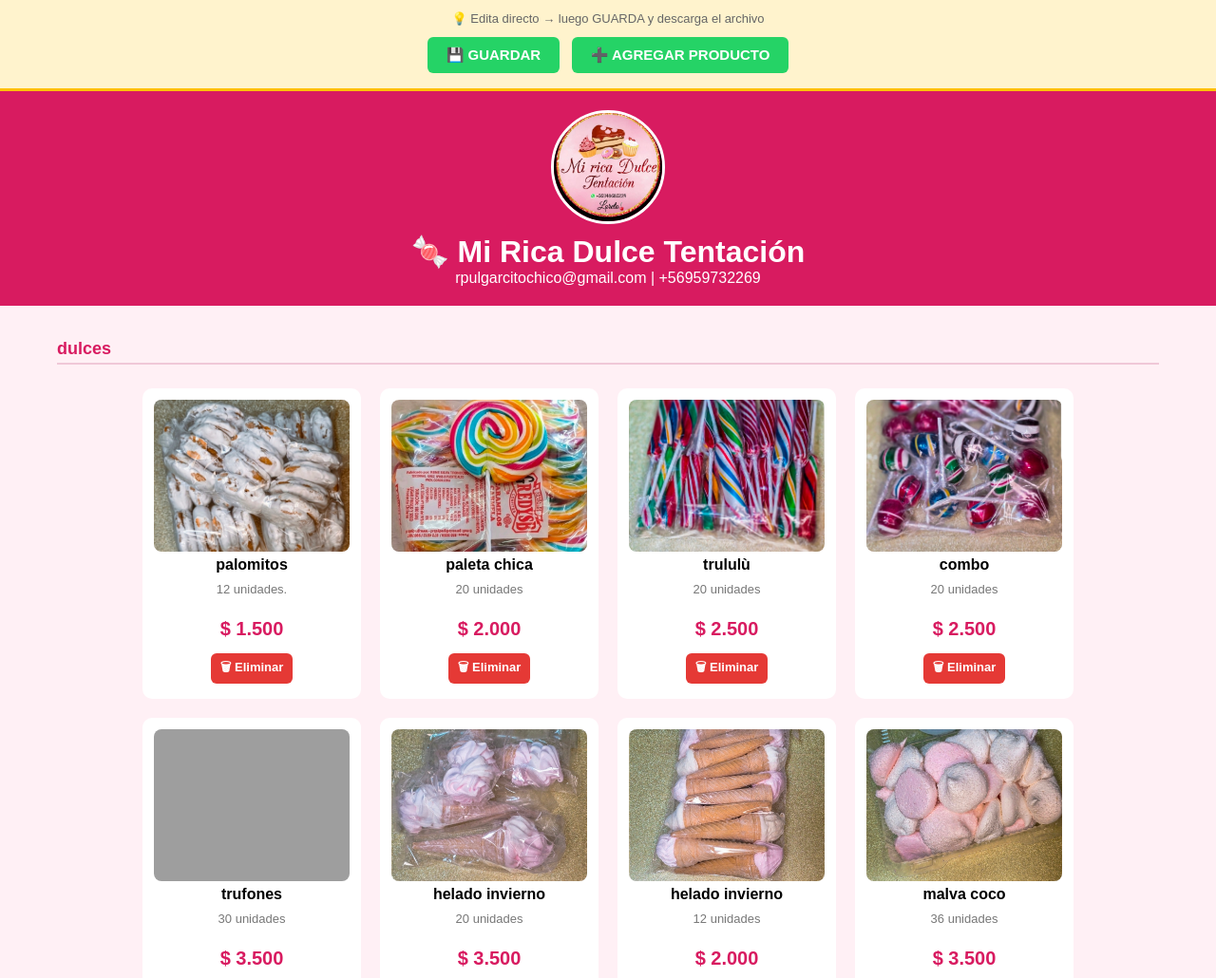
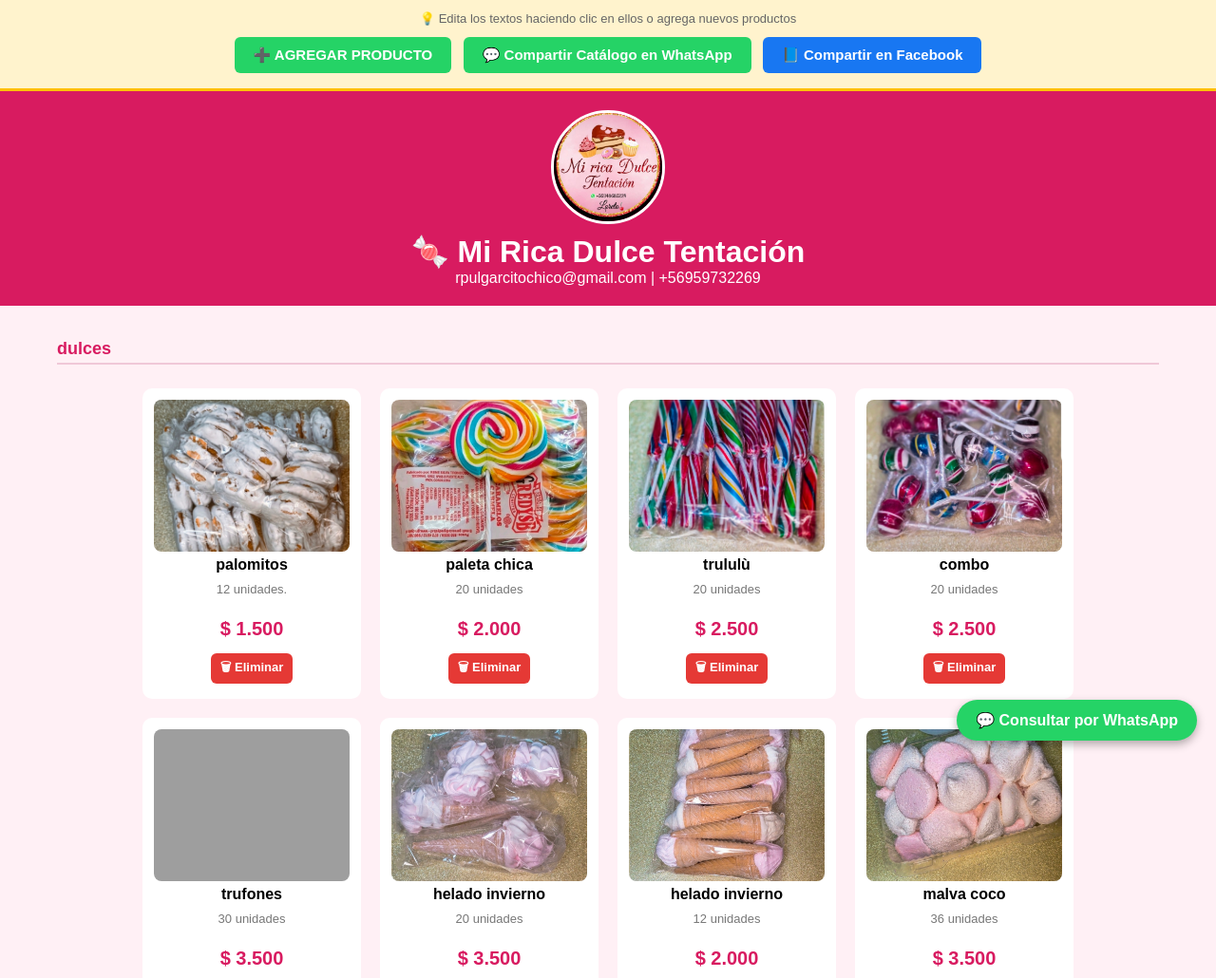
Before and after one commit to mi-aplicacion/mi-rica-dulce-tentacion, a plain HTML site: page index.html in a window 1280 px wide. Shown: the top 1030 px of the page at 95% size. Drawn offline with Linux system fonts and the light colour scheme; grey boxes are pictures that could not be loaded.

Commit message:
Add files via upload

```diff
--- a/index.html
+++ b/index.html
@@ -11,7 +11,33 @@
         button:hover {background:#1ebd56;}
         .btn-eliminar {background:#e53935; padding:5px 10px; font-size:13px; margin-top:8px;}
         .btn-eliminar:hover {background:#c62828;}
-        #mensaje {color:green; font-weight:bold; display:none; margin-top:8px; font-size:14px;}
+
+        /* Estilo especial para el botón de WhatsApp flotante */
+        .btn-whatsapp-flotante {
+            position: fixed;
+            bottom: 20px;
+            right: 20px;
+            background: #25d366;
+            color: white;
+            padding: 12px 20px;
+            border-radius: 50px;
+            font-size: 16px;
+            font-weight: bold;
+            box-shadow: 0px 4px 10px rgba(0,0,0,0.3);
+            z-index: 1000;
+            display: flex;
+            align-items: center;
+            gap: 8px;
+            text-decoration: none;
+            transition: background 0.2s;
+        }
+        .btn-whatsapp-flotante:hover {
+            background: #1ebd56;
+        }
+
+        .btn-facebook { background: #1877f2; }
+        .btn-facebook:hover { background: #145dbf; }
+        .btn-compartir-wa { background: #25d366; }
 
         header {padding:20px; background:#d81b60; color:white;}
         .logo {width:120px; height:120px; border-radius:50%; object-fit:cover; border:3px solid white; margin-bottom:10px;}
@@ -29,11 +55,16 @@
 <body>
 
 <div class="barra-botones">
-    <p style="font-size:13px; color:#666; margin-bottom:8px;">💡 Edita directo → luego GUARDA y descarga el archivo</p>
-    <button onclick="guardarYDescargar()">💾 GUARDAR</button>
+    <p style="font-size:13px; color:#666; margin-bottom:8px;">💡 Edita los textos haciendo clic en ellos o agrega nuevos productos</p>
     <button onclick="agregarProducto()">➕ AGREGAR PRODUCTO</button>
-    <div id="mensaje">✅ ¡Guardado! Se descargó como index.html ✅</div>
+    <button onclick="compartirEnWhatsApp()" class="btn-compartir-wa">💬 Compartir Catálogo en WhatsApp</button>
+    <button onclick="compartirEnFacebook()" class="btn-facebook">📘 Compartir en Facebook</button>
 </div>
+
+<!-- Botón flotante abajo que envía directo a tu celular -->
+<a href="javascript:void(0);" onclick="consultarWhatsApp()" class="btn-whatsapp-flotante">
+    💬 Consultar por WhatsApp
+</a>
 
 <header>
     <img src="1000231200.jpg" alt="Logo" class="logo">
@@ -59,13 +90,10 @@
 <div class="producto"><img src="foto11.jpg"><h3 class="editable" contenteditable="true">Guagüitas Amanda</h3><div class="descripcion editable" contenteditable="true">Bolsa surtida</div><div class="precio editable" contenteditable="true">$ 3.500</div><button class="btn-eliminar" onclick="eliminarProducto(this)">🗑 Eliminar</button></div>
 <div class="producto"><img src="foto12.jpg"><h3 class="editable" contenteditable="true">merenguitos</h3><div class="descripcion editable" contenteditable="true">Bandeja redonda</div><div class="precio editable" contenteditable="true">$ 3.000</div><button class="btn-eliminar" onclick="eliminarProducto(this)">🗑 Eliminar</button></div>
 <div class="producto"><img src="foto13.jpg"><h3 class="editable" contenteditable="true">guaguitas spark</h3><div class="descripcion editable" contenteditable="true">500 gramos</div><div class="precio editable" contenteditable="true">$ 4.500</div><button class="btn-eliminar" onclick="eliminarProducto(this)">🗑 Eliminar</button></div>
-
-
 <div class="producto"><img src="foto16.jpg"><h3 class="editable" contenteditable="true">guaguitas&nbsp;</h3><div class="descripcion editable" contenteditable="true">40 unidades</div><div class="precio editable" contenteditable="true">$ 3.500</div><button class="btn-eliminar" onclick="eliminarProducto(this)">🗑 Eliminar</button></div>
 
 <h2 class="categoria">Sustancias</h2>
 <div class="producto"><img src="foto17.jpg"><h3 class="editable" contenteditable="true">merengues</h3><div class="descripcion editable" contenteditable="true">40 unidades</div><div class="precio editable" contenteditable="true">$ 3.500</div><button class="btn-eliminar" onclick="eliminarProducto(this)">🗑 Eliminar</button></div>
-
 <div class="producto"><img src="foto19.jpg"><h3 class="editable" contenteditable="true">palmeritas</h3><div class="descripcion editable" contenteditable="true">20 unidades</div><div class="precio editable" contenteditable="true">$ 3.500</div><button class="btn-eliminar" onclick="eliminarProducto(this)">🗑 Eliminar</button></div>
 <div class="producto"><img src="foto20.jpg"><h3 class="editable" contenteditable="true">cachitos</h3><div class="descripcion editable" contenteditable="true">12&nbsp; unidades</div><div class="precio editable" contenteditable="true">$ 3.500</div><button class="btn-eliminar" onclick="eliminarProducto(this)">🗑 Eliminar</button></div>
 <div class="producto"><img src="foto21.jpg"><h3 class="editable" contenteditable="true">chilenitos</h3><div class="descripcion editable" contenteditable="true">20 unidades</div><div class="precio editable" contenteditable="true">$ 3.500</div><button class="btn-eliminar" onclick="eliminarProducto(this)">🗑 Eliminar</button></div>
@@ -85,44 +113,16 @@
 <div class="producto"><img src="foto33.jpg"><h3 class="editable" contenteditable="true">delicias</h3><div class="descripcion editable" contenteditable="true">20 unidades</div><div class="precio editable" contenteditable="true">$ 3.500</div><button class="btn-eliminar" onclick="eliminarProducto(this)">🗑 Eliminar</button></div>
 <div class="producto"><img src="foto34.jpg"><h3 class="editable" contenteditable="true">camote</h3><div class="descripcion editable" contenteditable="true">30 unidades</div><div class="precio editable" contenteditable="true">$ 3.900</div><button class="btn-eliminar" onclick="eliminarProducto(this)">🗑 Eliminar</button></div>
 <div class="producto"><img src="foto35.jpg"><h3 class="editable" contenteditable="true">trufones</h3><div class="descripcion editable" contenteditable="true">30 unidades</div><div class="precio editable" contenteditable="true">$ 3.500</div><button class="btn-eliminar" onclick="eliminarProducto(this)">🗑 Eliminar</button></div>
-<div class="producto"><img src="foto36.jpg"><h3 class="editable" contenteditable="true">verona blanco</h3><div class="descripcion editable" contented="true">680 gramos</div><div class="precio editable" contenteditable="true">$ 3.500</div><button class="btn-eliminar" onclick="eliminarProducto(this)">🗑 Eliminar</button></div>
+<div class="producto"><img src="foto36.jpg"><h3 class="editable" contenteditable="true">verona blanco</h3><div class="descripcion editable" contenteditable="true">680 gramos</div><div class="precio editable" contenteditable="true">$ 3.500</div><button class="btn-eliminar" onclick="eliminarProducto(this)">🗑 Eliminar</button></div>
 
-<!-- ============================================== -->
-<!-- 🆕 PRODUCTOS NUEVOS — DEL 37 AL 50 LISTOS -->
-<!-- Solo cambia la foto, el nombre y el precio -->
-<!-- ============================================== -->
 <h2 class="categoria">Nuevos Productos</h2>
 <div class="producto"><img src="foto37.jpg"><h3 class="editable" contenteditable="true">verona negro</h3><div class="descripcion editable" contenteditable="true">680 gramos</div><div class="precio editable" contenteditable="true">$ 3.500</div><button class="btn-eliminar" onclick="eliminarProducto(this)">🗑 Eliminar</button></div>
 <div class="producto"><img src="foto38.jpg"><h3 class="editable" contenteditable="true">principes</h3><div class="descripcion editable" contenteditable="true">20 unidades</div><div class="precio editable" contenteditable="true">$ 3.500</div><button class="btn-eliminar" onclick="eliminarProducto(this)">🗑 Eliminar</button></div>
 <div class="producto"><img src="foto39.jpg"><h3 class="editable" contenteditable="true">gomones&nbsp;</h3><div class="descripcion editable" contenteditable="true">40 unidades</div><div class="precio editable" contenteditable="true">$ 3.500</div><button class="btn-eliminar" onclick="eliminarProducto(this)">🗑 Eliminar</button></div>
 
-
-
-
-
-
-
-
-
-
-
-
 </div>
 
 <script>
-function guardarYDescargar(){
-    const codigoCompleto = document.documentElement.outerHTML;
-    const archivo = new Blob([codigoCompleto], {type:"text/html;charset=utf-8"});
-    const enlace = document.createElement("a");
-    enlace.href = URL.createObjectURL(archivo);
-    enlace.download = "index.html";
-    document.body.appendChild(enlace);
-    enlace.click();
-    document.body.removeChild(enlace);
-    document.getElementById("mensaje").style.display = "block";
-    setTimeout(()=>document.getElementById("mensaje").style.display="none", 6000);
-}
-
 function eliminarProducto(boton){
     if(confirm("¿Eliminar este producto?")){
         boton.closest(".producto").remove();
@@ -137,8 +137,25 @@ function agregarProducto(){
     zona.appendChild(nuevo);
     window.scrollTo({top:zona.scrollHeight, behavior:"smooth"});
 }
+
+function consultarWhatsApp() {
+    const numeroTelefono = "56959732269";
+    const mensaje = "¡Hola! 🍬 Estuve viendo su catálogo en 'Mi Rica Dulce Tentación' y me gustaría hacerles un pedido o consultar por los productos. ¿Me pueden ayudar?";
+    const urlWhatsApp = `https://wa.me/${numeroTelefono}?text=${encodeURIComponent(mensaje)}`;
+    window.open(urlWhatsApp, "_blank");
+}
+
+function compartirEnWhatsApp() {
+    const texto = "¡Hola! Te invito a revisar el catálogo completo de dulces y pasteles en 'Mi Rica Dulce Tentación': " + window.location.href;
+    const url = `https://api.whatsapp.com/send?text=${encodeURIComponent(texto)}`;
+    window.open(url, "_blank");
+}
+
+function compartirEnFacebook() {
+    const urlPagina = window.location.href;
+    const urlFacebook = `https://www.facebook.com/sharer/sharer.php?u=${encodeURIComponent(urlPagina)}`;
+    window.open(urlFacebook, "_blank");
+}
 </script>
 
-
-
 </body></html>
```
